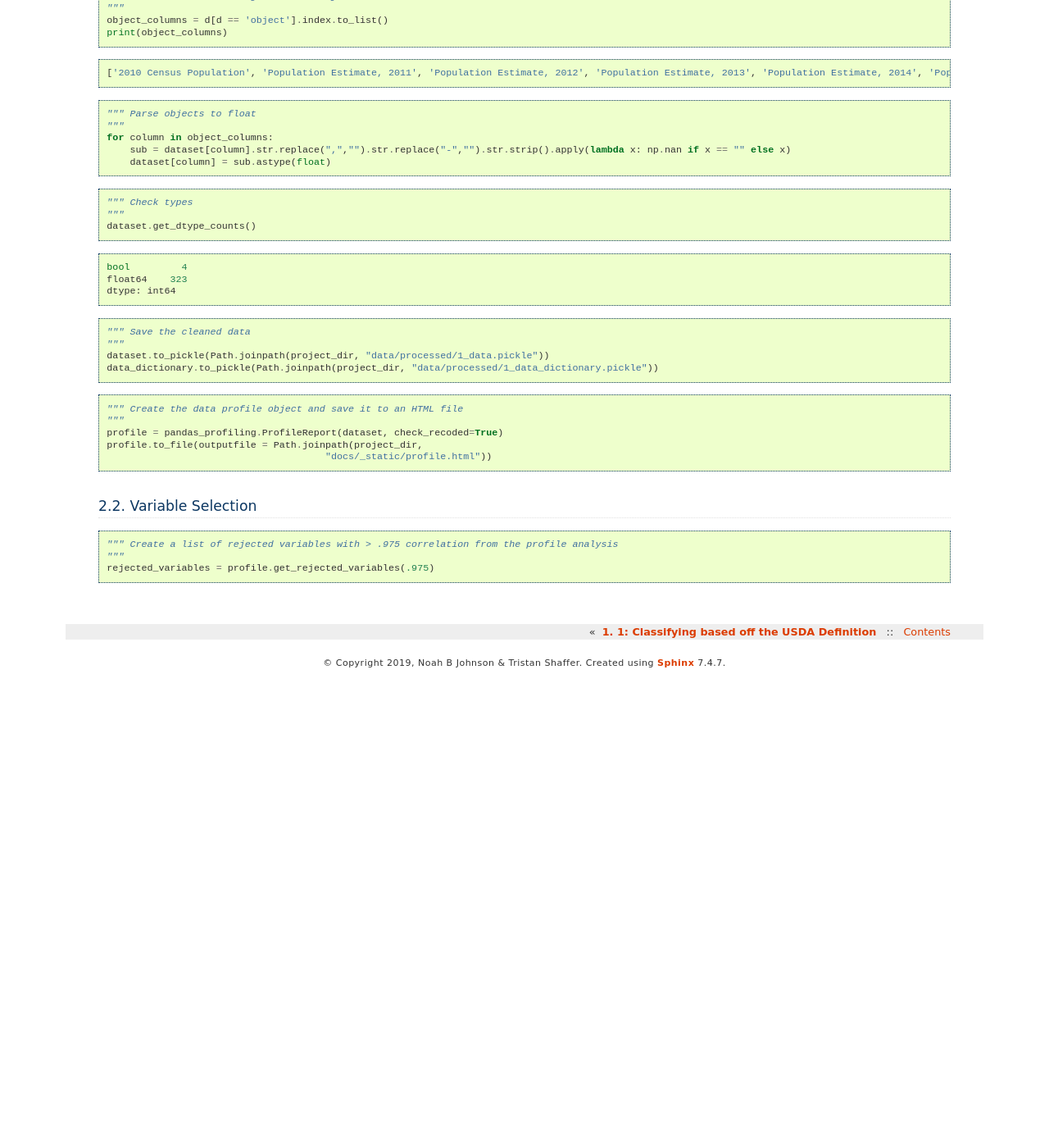
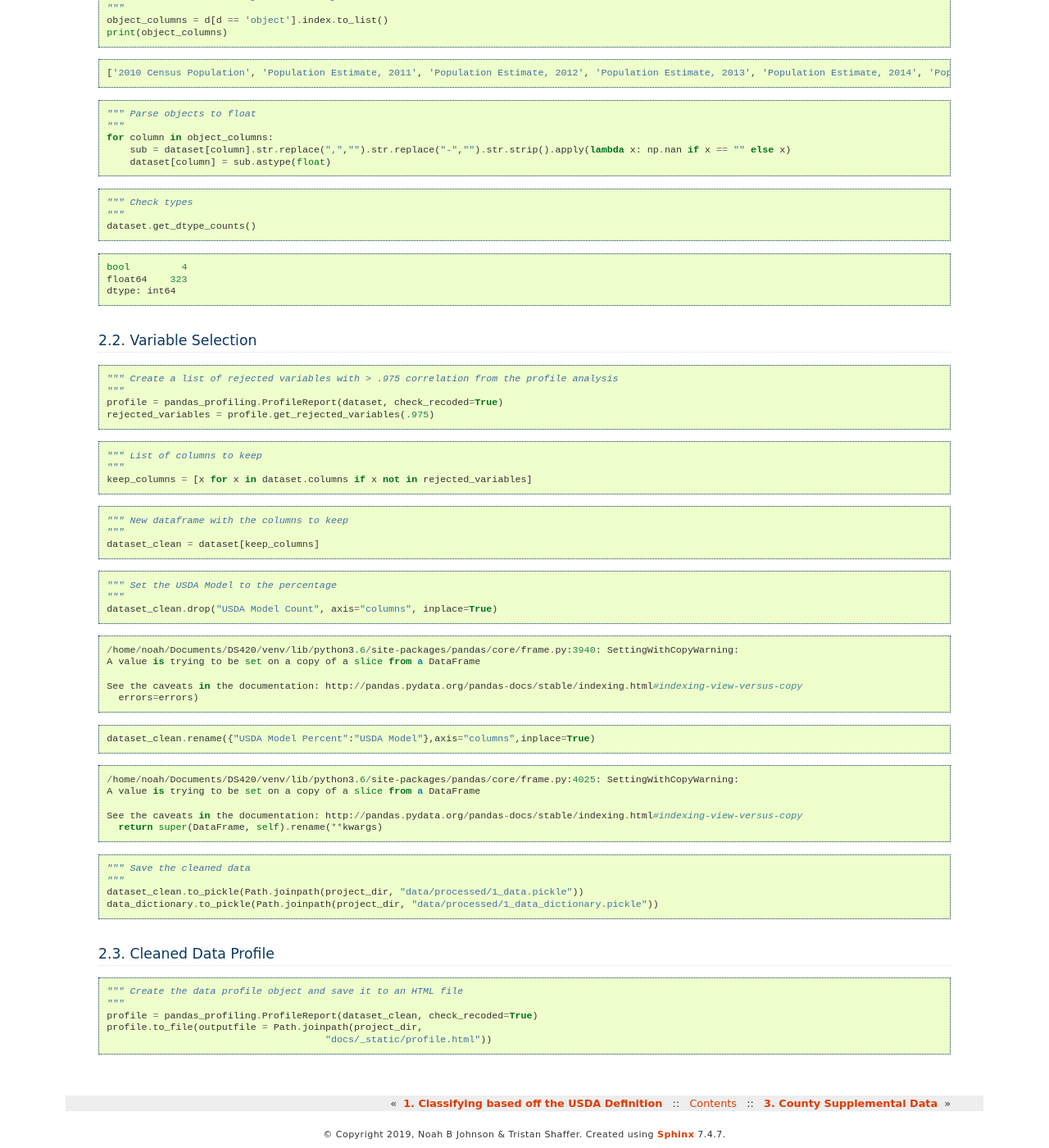
Before and after one commit to noahbjohnson/DS420, a Sphinx documentation site: the page built from docs/notebooks/1.rst, in a window 1280 px wide and 1400 px high, scrolled down 743 px. Shown: the whole window at 82% size. Built offline with Sphinx 7.4.7, drawn with Linux system fonts in a browser that asks for light colours; pages that are not in the unit, such as notebooks, are missing from menus; before the commit the page ends 1569 px from its top, so only the background shows below that; some of the changed text lies outside the part shown.

Commit message:
Data Cleaning Finished

```diff
--- a/docs/notebooks/0.rst
+++ b/docs/notebooks/0.rst
@@ -1,6 +1,6 @@
 
-1: Classifying based off the USDA Definition
-============================================
+Classifying based off the USDA Definition
+=========================================
 
    To qualify as a “low-access community,” at least 500 people and/or at
    least 33 percent of the census tract’s population must reside more
@@ -147,7 +147,7 @@ Add variables to Data Dictionary
 
 .. parsed-literal::
 
-    /anaconda3/envs/DS420/lib/python3.7/site-packages/pandas/core/indexing.py:1494: FutureWarning:
+    /home/noah/Documents/DS420/venv/lib/python3.6/site-packages/pandas/core/indexing.py:1494: FutureWarning:
     Passing list-likes to .loc or [] with any missing label will raise
     KeyError in the future, you can use .reindex() as an alternative.
 
--- a/docs/notebooks/1.rst
+++ b/docs/notebooks/1.rst
@@ -1,6 +1,6 @@
 
-2: Cleaning and Profiling
-=========================
+Cleaning and Profiling
+======================
 
 .. code:: ipython3
 
@@ -83,21 +83,6 @@ Data Type Validation & Cleaning
 
 
 
-.. code:: ipython3
-
-    """ Save the cleaned data
-    """
-    dataset.to_pickle(Path.joinpath(project_dir, "data/processed/1_data.pickle"))
-    data_dictionary.to_pickle(Path.joinpath(project_dir, "data/processed/1_data_dictionary.pickle"))
-
-.. code:: ipython3
-
-    """ Create the data profile object and save it to an HTML file
-    """
-    profile = pandas_profiling.ProfileReport(dataset, check_recoded=True)
-    profile.to_file(outputfile = Path.joinpath(project_dir,
-                                          "docs/_static/profile.html"))
-
 Variable Selection
 ------------------
 
@@ -105,4 +90,65 @@ Variable Selection
 
     """ Create a list of rejected variables with > .975 correlation from the profile analysis
     """
+    profile = pandas_profiling.ProfileReport(dataset, check_recoded=True)
     rejected_variables = profile.get_rejected_variables(.975)
+
+.. code:: ipython3
+
+    """ List of columns to keep
+    """
+    keep_columns = [x for x in dataset.columns if x not in rejected_variables]
+
+.. code:: ipython3
+
+    """ New dataframe with the columns to keep
+    """
+    dataset_clean = dataset[keep_columns]
+
+.. code:: ipython3
+
+    """ Set the USDA Model to the percentage
+    """
+    dataset_clean.drop("USDA Model Count", axis="columns", inplace=True)
+
+
+.. parsed-literal::
+
+    /home/noah/Documents/DS420/venv/lib/python3.6/site-packages/pandas/core/frame.py:3940: SettingWithCopyWarning:
+    A value is trying to be set on a copy of a slice from a DataFrame
+
+    See the caveats in the documentation: http://pandas.pydata.org/pandas-docs/stable/indexing.html#indexing-view-versus-copy
+      errors=errors)
+
+
+.. code:: ipython3
+
+    dataset_clean.rename({"USDA Model Percent":"USDA Model"},axis="columns",inplace=True)
+
+
+.. parsed-literal::
+
+    /home/noah/Documents/DS420/venv/lib/python3.6/site-packages/pandas/core/frame.py:4025: SettingWithCopyWarning:
+    A value is trying to be set on a copy of a slice from a DataFrame
+
+    See the caveats in the documentation: http://pandas.pydata.org/pandas-docs/stable/indexing.html#indexing-view-versus-copy
+      return super(DataFrame, self).rename(**kwargs)
+
+
+.. code:: ipython3
+
+    """ Save the cleaned data
+    """
+    dataset_clean.to_pickle(Path.joinpath(project_dir, "data/processed/1_data.pickle"))
+    data_dictionary.to_pickle(Path.joinpath(project_dir, "data/processed/1_data_dictionary.pickle"))
+
+Cleaned Data Profile
+--------------------
+
+.. code:: ipython3
+
+    """ Create the data profile object and save it to an HTML file
+    """
+    profile = pandas_profiling.ProfileReport(dataset_clean, check_recoded=True)
+    profile.to_file(outputfile = Path.joinpath(project_dir,
+                                          "docs/_static/profile.html"))
--- a/requirements.txt
+++ b/requirements.txt
@@ -19,3 +19,4 @@ geopandas
 pyshp
 shapely
 plotly
+fancyimpute
```
Also changed, not shown: docs/getting-started.rst (deleted, +0 -50 lines), docs/notebooks/2.rst (added, +148 -0 lines), docs/usage.rst (added, +76 -0 lines), 7 other files.
